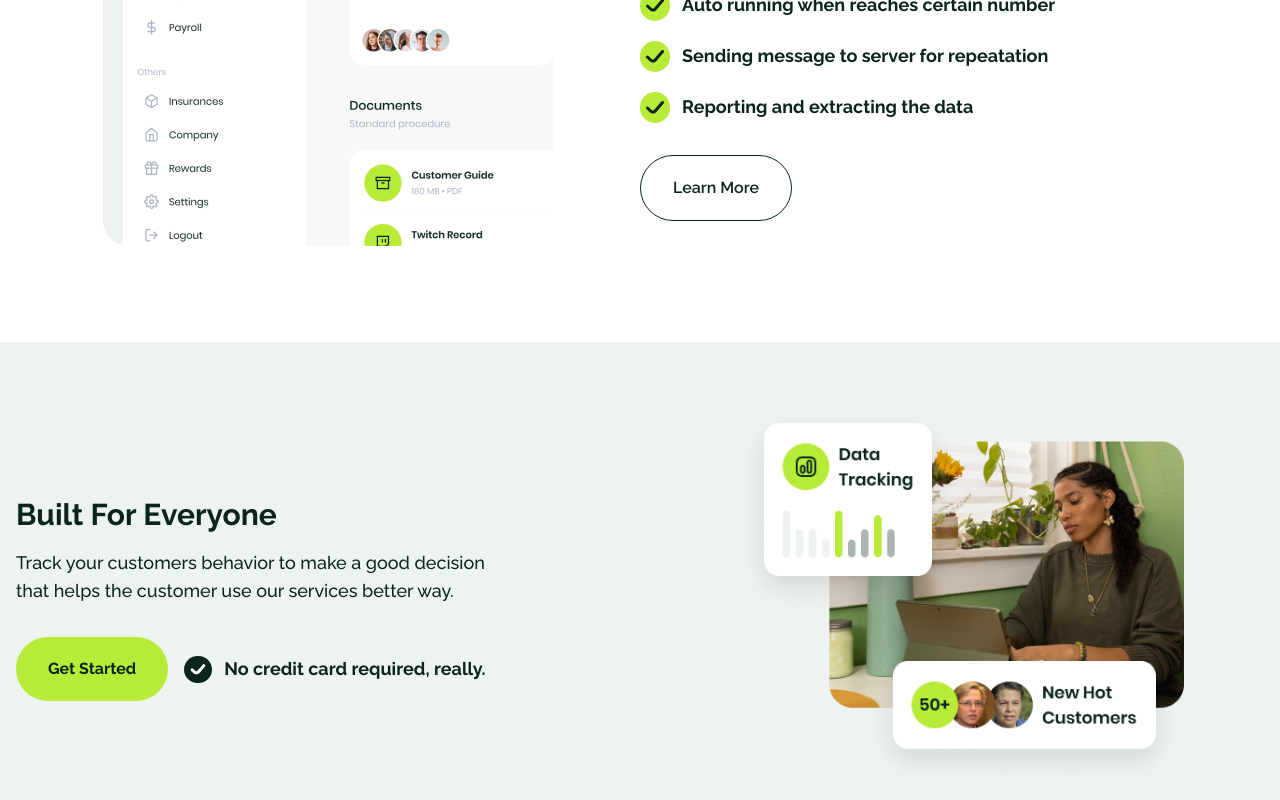
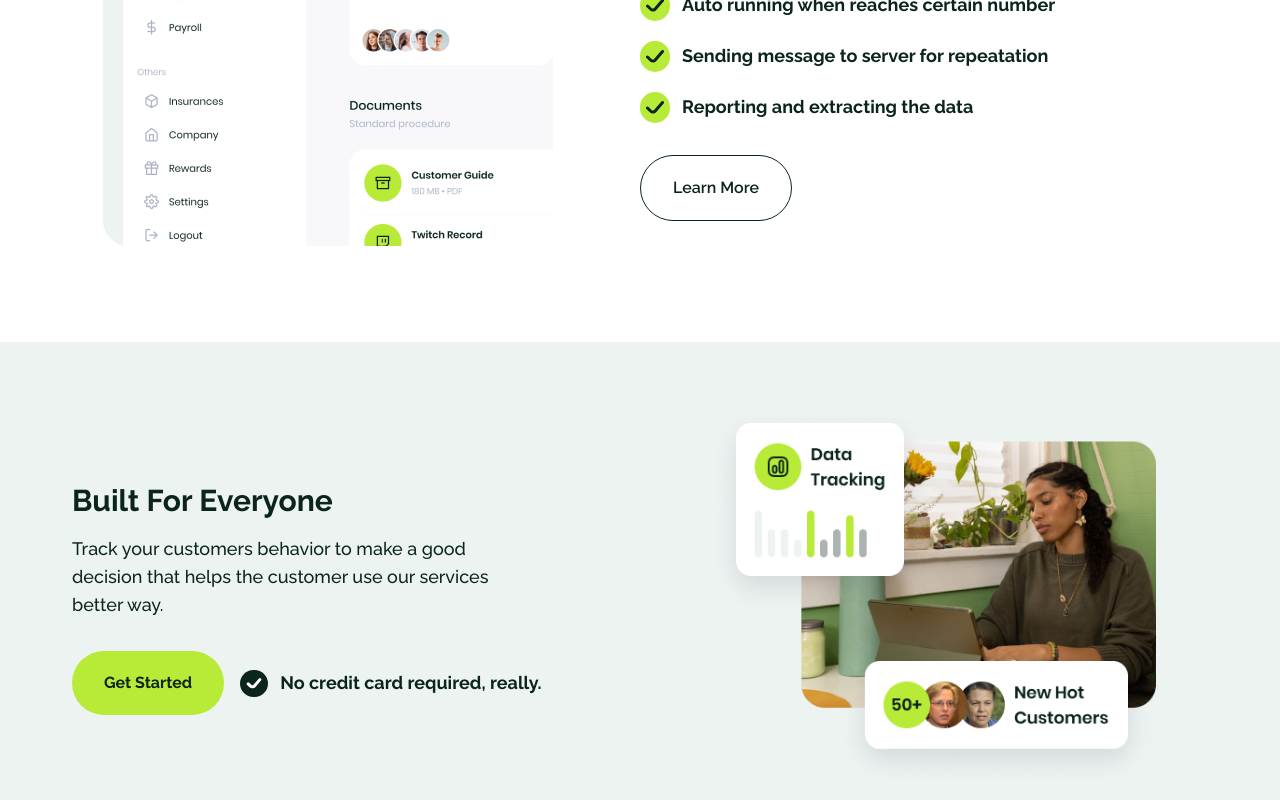
Before and after one commit to ervanervan/pasti-laris, a React (Vite) app: page / in a window 1280 px wide. Shown: the part 1803-2603 px from the top of the page. Built offline with nearby package versions, Linux system fonts and the light colour scheme; a web font is replaced by a local one.

Commit message:
update: service featured

```diff
--- a/src/components/ServiceFeatured.jsx
+++ b/src/components/ServiceFeatured.jsx
@@ -6,7 +6,7 @@
 export default function ServiceFeatured() {
   return (
     <section className="bg-white-2">
-      <div className="container mx-auto">
+      <div className="container mx-auto px-14">
         <div className="flex flex-col lg:flex-row items-center justify-between px-4 py-8 md:py-16 gap-8">
           <div className="flex flex-col gap-y-8 flex-1">
             <div className="flex flex-col gap-y-3">
```
